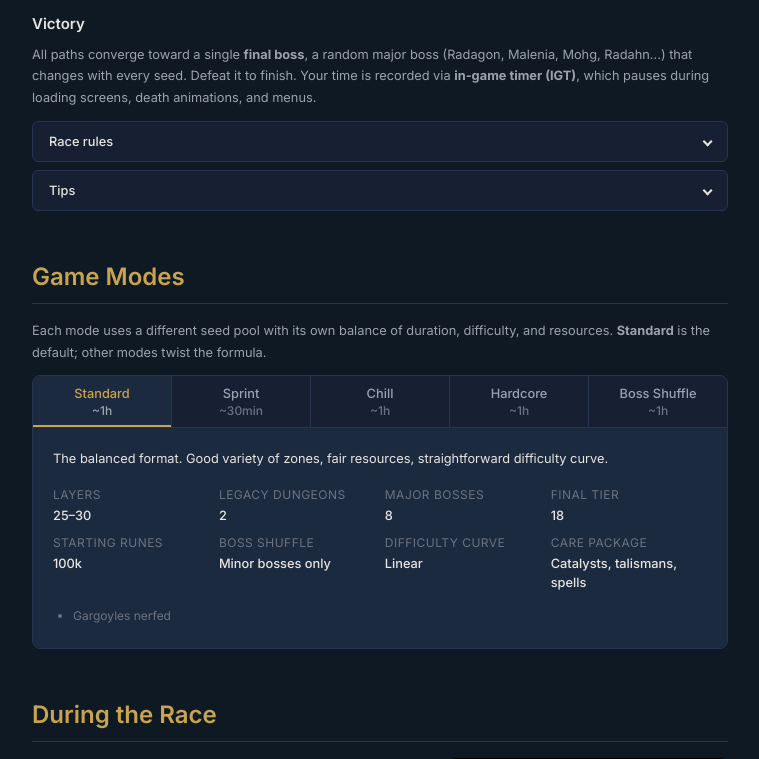
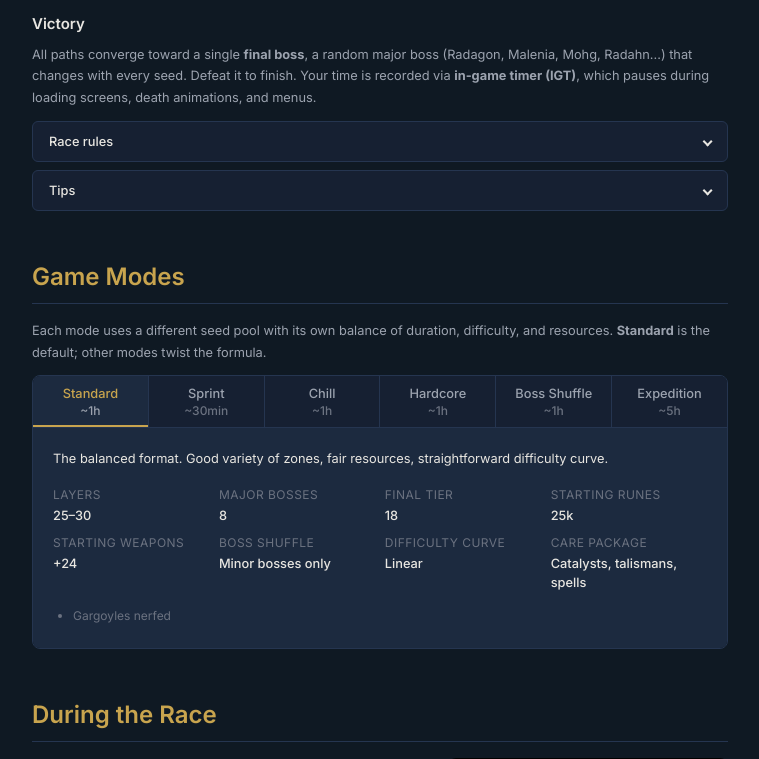
Before and after one commit to rbignon/speedfog-racing, a SvelteKit app in the folder web/: page /help in a window 1280 px wide. Shown: the part 1823-2582 px from the top of the page, without its empty margins (260-1019 px from the left). Built offline with nearby package versions, Linux system fonts and the light colour scheme.

Commit message:
web: sync help page game modes with pool configs
Add Expedition mode, add Starting Weapons stat, fix stale values
(runes, boss counts, final tiers, boss shuffle flags) across all pools,
remove Legacy Dungeons stat.

```diff
--- a/web/src/routes/help/+page.svelte
+++ b/web/src/routes/help/+page.svelte
@@ -23,10 +23,10 @@
 			duration: string;
 			pitch: string;
 			layers: string;
-			legacyDungeons: number;
 			majorBosses: number;
 			finalTier: number;
 			startingRunes: string;
+			weaponUpgrade: number;
 			bossRandomization: string;
 			curve: string;
 			carePackage: string;
@@ -38,10 +38,10 @@
 			duration: '~1h',
 			pitch: 'The balanced format. Good variety of zones, fair resources, straightforward difficulty curve.',
 			layers: '25–30',
-			legacyDungeons: 2,
 			majorBosses: 8,
 			finalTier: 18,
-			startingRunes: '100k',
+			startingRunes: '25k',
+			weaponUpgrade: 24,
 			bossRandomization: 'Minor bosses only',
 			curve: 'Linear',
 			carePackage: 'Catalysts, talismans, spells',
@@ -52,10 +52,10 @@
 			duration: '~30min',
 			pitch: 'Short and fast. Fewer layers, quicker to the final boss. Great for warmups or time-limited sessions.',
 			layers: '10–15',
-			legacyDungeons: 1,
-			majorBosses: 3,
-			finalTier: 10,
-			startingRunes: '100k',
+			majorBosses: 4,
+			finalTier: 13,
+			startingRunes: '25k',
+			weaponUpgrade: 24,
 			bossRandomization: 'Minor bosses only',
 			curve: 'Linear',
 			carePackage: 'Weapons, shields, catalysts, talismans, spells',
@@ -67,26 +67,26 @@
 			pitch:
 				'Generous resources and a late difficulty spike. More legacy dungeons to explore, easier item drops. Good entry point.',
 			layers: '25–30',
-			legacyDungeons: 3,
 			majorBosses: 5,
 			finalTier: 10,
-			startingRunes: '150k',
-			bossRandomization: 'All bosses shuffled',
+			startingRunes: '100k',
+			weaponUpgrade: 24,
+			bossRandomization: 'None',
 			curve: 'Late spike',
 			carePackage: 'Weapons, shields, catalysts, talismans, spells',
-			notes: ['Extra Golden Seeds and Sacred Tears', 'Gargoyles nerfed']
+			notes: ['Extra Golden Seeds and Sacred Tears', 'Gargoyles and Malenia nerfed']
 		},
 		hardcore: {
 			label: 'Hardcore',
 			duration: '~1h',
 			pitch:
-				'Scarce resources, early difficulty spike, high boss density. No whetblades, minimal care package. You earn everything.',
+				'Scarce resources, early difficulty spike, high boss density. No whetblades, minimal care package.',
 			layers: '25–30',
-			legacyDungeons: 1,
 			majorBosses: 12,
 			finalTier: 28,
 			startingRunes: '50k',
-			bossRandomization: 'Minor bosses only',
+			weaponUpgrade: 0,
+			bossRandomization: 'None',
 			curve: 'Early spike',
 			carePackage: 'Minimal',
 			notes: ['No whetblades']
@@ -95,16 +95,31 @@
 			label: 'Boss Shuffle',
 			duration: '~1h',
 			pitch:
-				'Same structure as Standard, but every boss is randomized, majors included. You never know what awaits behind the fog.',
+				'Same structure as Standard, but every boss is randomized, majors included.',
 			layers: '25–30',
-			legacyDungeons: 2,
 			majorBosses: 8,
 			finalTier: 18,
-			startingRunes: '100k',
+			startingRunes: '25k',
+			weaponUpgrade: 24,
 			bossRandomization: 'All bosses shuffled',
 			curve: 'Linear',
 			carePackage: 'Catalysts, talismans, spells',
 			notes: ['Gargoyles nerfed']
+		},
+		expedition: {
+			label: 'Expedition',
+			duration: '~5h',
+			pitch:
+				'Epic race through most of the Lands Between. Massive route with narrow paths, high boss count, and a long grind to the final boss.',
+			layers: '90–100',
+			majorBosses: 15,
+			finalTier: 28,
+			startingRunes: '25k',
+			weaponUpgrade: 24,
+			bossRandomization: 'Minor bosses only',
+			curve: 'Early ramp',
+			carePackage: 'Catalysts, talismans, spells',
+			notes: ['Gargoyles nerfed', 'Narrow paths (max 2 parallel)']
 		}
 	};
 </script>
@@ -131,7 +146,7 @@
 		</a>
 		<a href="#game-modes" class="toc-card">
 			<strong>Game Modes</strong>
-			<span>Standard, Sprint, Chill, Hardcore...</span>
+			<span>Standard, Sprint, Chill, Hardcore, Expedition...</span>
 		</a>
 		<a href="#during-the-race" class="toc-card">
 			<strong>During the Race</strong>
@@ -351,10 +366,6 @@
 								<span class="pool-stat-value">{pool.layers}</span>
 							</div>
 							<div class="pool-stat">
-								<span class="pool-stat-label">Legacy Dungeons</span>
-								<span class="pool-stat-value">{pool.legacyDungeons}</span>
-							</div>
-							<div class="pool-stat">
 								<span class="pool-stat-label">Major Bosses</span>
 								<span class="pool-stat-value">{pool.majorBosses}</span>
 							</div>
@@ -365,6 +376,10 @@
 							<div class="pool-stat">
 								<span class="pool-stat-label">Starting Runes</span>
 								<span class="pool-stat-value">{pool.startingRunes}</span>
+							</div>
+							<div class="pool-stat">
+								<span class="pool-stat-label">Starting Weapons</span>
+								<span class="pool-stat-value">+{pool.weaponUpgrade}</span>
 							</div>
 							<div class="pool-stat">
 								<span class="pool-stat-label">Boss Shuffle</span>
```
